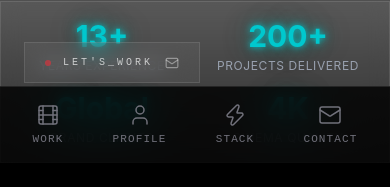
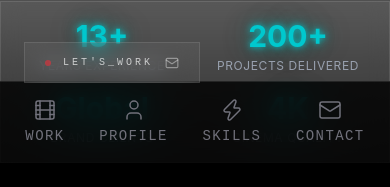
Before and after one commit to jenalyagu/brian-mock-portfolio, a React (Vite) app: page / in a window 390 px wide. Shown: the part 681-868 px from the top of the page. Built offline with nearby package versions, Linux system fonts and the light colour scheme.

Commit message:
style: update navbar text sizes and rename Stack to Skills

```diff
--- a/src/components/Navbar.jsx
+++ b/src/components/Navbar.jsx
@@ -53,19 +53,19 @@ export function Navbar({ onOpenContact }) {
         >
           {/* Brand */}
           <div className="flex flex-col">
-            <span className="text-sm font-bold tracking-tighter text-white leading-none">
+            <span className="text-base font-bold tracking-tighter text-white leading-none">
               BM_PRODUCTIONS
             </span>
-            <span className="text-[9px] uppercase tracking-[0.4em] text-zinc-500 mt-0.5">
+            <span className="text-[11px] uppercase tracking-[0.4em] text-zinc-500 mt-0.5">
               v.2026.1.0
             </span>
           </div>
 
           {/* Nav links — hidden on mobile */}
-          <nav className="hidden md:flex items-center gap-8 text-xs font-bold uppercase tracking-[0.28em] text-zinc-400">
+          <nav className="hidden md:flex items-center gap-8 text-[14px] font-bold uppercase tracking-[0.28em] text-zinc-400">
             <a href="#work"         className="transition-colors hover:text-[#00C8CE]">Work</a>
             <a href="#about"        className="transition-colors hover:text-[#00C8CE]">Profile</a>
-            <a href="#capabilities" className="transition-colors hover:text-[#00C8CE]">Stack</a>
+            <a href="#capabilities" className="transition-colors hover:text-[#00C8CE]">Skills</a>
             <button
               onClick={onOpenContact}
               className="px-4 py-1.5 rounded-md text-white transition-all hover:text-[#00C8CE]"
@@ -85,7 +85,7 @@ export function Navbar({ onOpenContact }) {
               <div className="h-1 w-1 rounded-full bg-zinc-700" />
               <div className="h-1 w-1 rounded-full bg-zinc-700" />
             </div>
-            <span className="text-[9px] uppercase tracking-widest text-zinc-600">
+            <span className="text-[11px] uppercase tracking-widest text-zinc-600">
               Status: Online
             </span>
           </div>
@@ -98,7 +98,7 @@ export function Navbar({ onOpenContact }) {
           {[
             { href: "#work",        Icon: Film, label: "Work" },
             { href: "#about",       Icon: User, label: "Profile" },
-            { href: "#capabilities",Icon: Zap,  label: "Stack" },
+            { href: "#capabilities",Icon: Zap,  label: "Skills" },
           ].map(({ href, Icon, label }) => (
             <a
               key={label}
@@ -106,7 +106,7 @@ export function Navbar({ onOpenContact }) {
               className="flex flex-col items-center gap-1 text-zinc-500 hover:text-white active:text-[#00C8CE] transition-colors px-4 py-1"
             >
               <Icon className="h-6 w-6" strokeWidth={1.5} />
-              <span className="text-[11px] font-mono uppercase tracking-widest">{label}</span>
+              <span className="text-[14px] font-mono uppercase tracking-widest">{label}</span>
             </a>
           ))}
           <button
@@ -114,7 +114,7 @@ export function Navbar({ onOpenContact }) {
             className="flex flex-col items-center gap-1 text-zinc-500 hover:text-white active:text-[#00C8CE] transition-colors px-4 py-1"
           >
             <Mail className="h-6 w-6" strokeWidth={1.5} />
-            <span className="text-[11px] font-mono uppercase tracking-widest">Contact</span>
+            <span className="text-[14px] font-mono uppercase tracking-widest">Contact</span>
           </button>
         </div>
       </nav>
```
